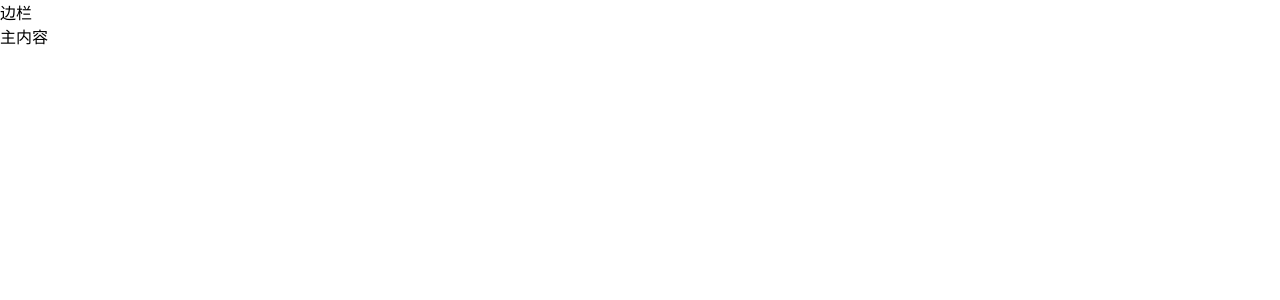
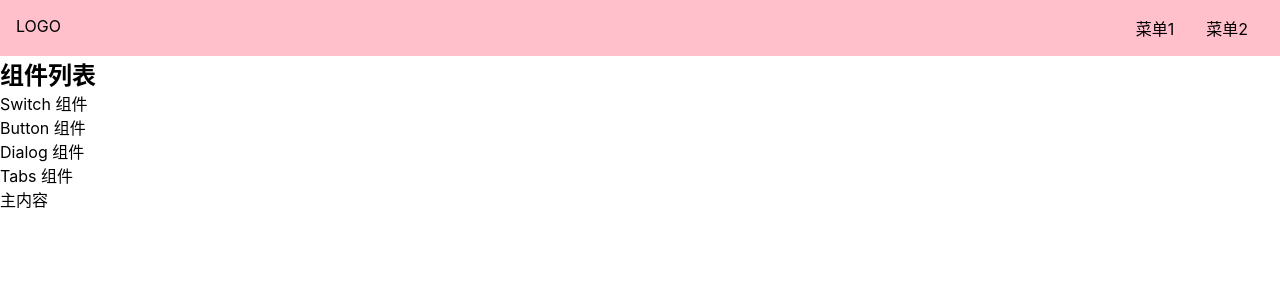
Before and after one commit to wujinghaoyyds/gulu-ui-vue, a Vue app: page /#/doc in a window 1280 px wide. Shown: the top 300 px of the page. Built offline with nearby package versions, Linux system fonts and the light colour scheme.

Commit message:
初始化aside的HTML

```diff
--- a/src/index.scss
+++ b/src/index.scss
@@ -12,5 +12,12 @@
     color: inherit;
     &:hover {
         border-bottom: 1px solid;
+        cursor: pointer;
     }
 }
+body {
+    font-size: 16px;
+    // 为什么这样写 font-family
+    // 答案见 https://github.com/zenozeng/fonts.css/
+    font-family: -apple-system, "Noto Sans", "Helvetica Neue", Helvetica, "Nimbus Sans L", Arial, "Liberation Sans", "PingFang SC", "Hiragino Sans GB", "Noto Sans CJK SC", "Source Han Sans SC", "Source Han Sans CN", "Microsoft YaHei", "Wenquanyi Micro Hei", "WenQuanYi Zen Hei", "ST Heiti", SimHei, "WenQuanYi Zen Hei Sharp", sans-serif;
+}
--- a/src/views/Doc.vue
+++ b/src/views/Doc.vue
@@ -1,8 +1,32 @@
 <template>
   <div>
+    <Topnav/>
     <div class="content">
-      <aside>边栏</aside>
+      <aside>
+        <h2>组件列表</h2>
+        <ol>
+          <li>
+            <router-link to="/doc/swich">Switch 组件</router-link>
+          </li>
+          <li>
+            <router-link to="/doc/button">Button 组件</router-link>
+          </li>
+          <li>
+            <router-link to="/doc/dialog">Dialog 组件</router-link>
+          </li>
+          <li>
+            <router-link to="/doc/tabs">Tabs 组件</router-link>
+          </li>
+        </ol>
+      </aside>
       <main>主内容</main>
     </div>
   </div>
 </template>
+<script>
+import Topnav from '../components/Topnav.vue'
+
+export default {
+  components: {Topnav}
+}
+</script>
--- a/src/views/Home.vue
+++ b/src/views/Home.vue
@@ -4,17 +4,18 @@
     <div class="banner">
       <h1>轱辘UI</h1>
       <h2>一个厉害色 UI 框架</h2>
-      <p class="action">
-        <a href="">GitHub</a>
-        <a href="">开始</a>
+      <p class="actions">
+        <a href="https://github.com">GitHub</a>
+        <router-link to="/doc">开始</router-link>
       </p>
     </div>
   </div>
 </template>
 <script>
 import Topnav from '../components/Topnav.vue'
+
 export default {
-  components:{Topnav}
+  components: {Topnav}
 }
 </script>
 <style lang="scss" scoped>
@@ -27,11 +28,11 @@
   background: lightgreen;
   > .actions {
     padding: 8px 0;
-    a {
+    > a {
       margin: 0 8px;
       background: #fff;
       display: inline-block;
-      $h: 28px;
+      $h:28px;
       height: $h;
       line-height: $h;
       border-radius: 14px;
```
Also changed, not shown: 1 other file (tests, documents, lock files or other folders). Lines whose indentation alone changed are shown as unchanged.
